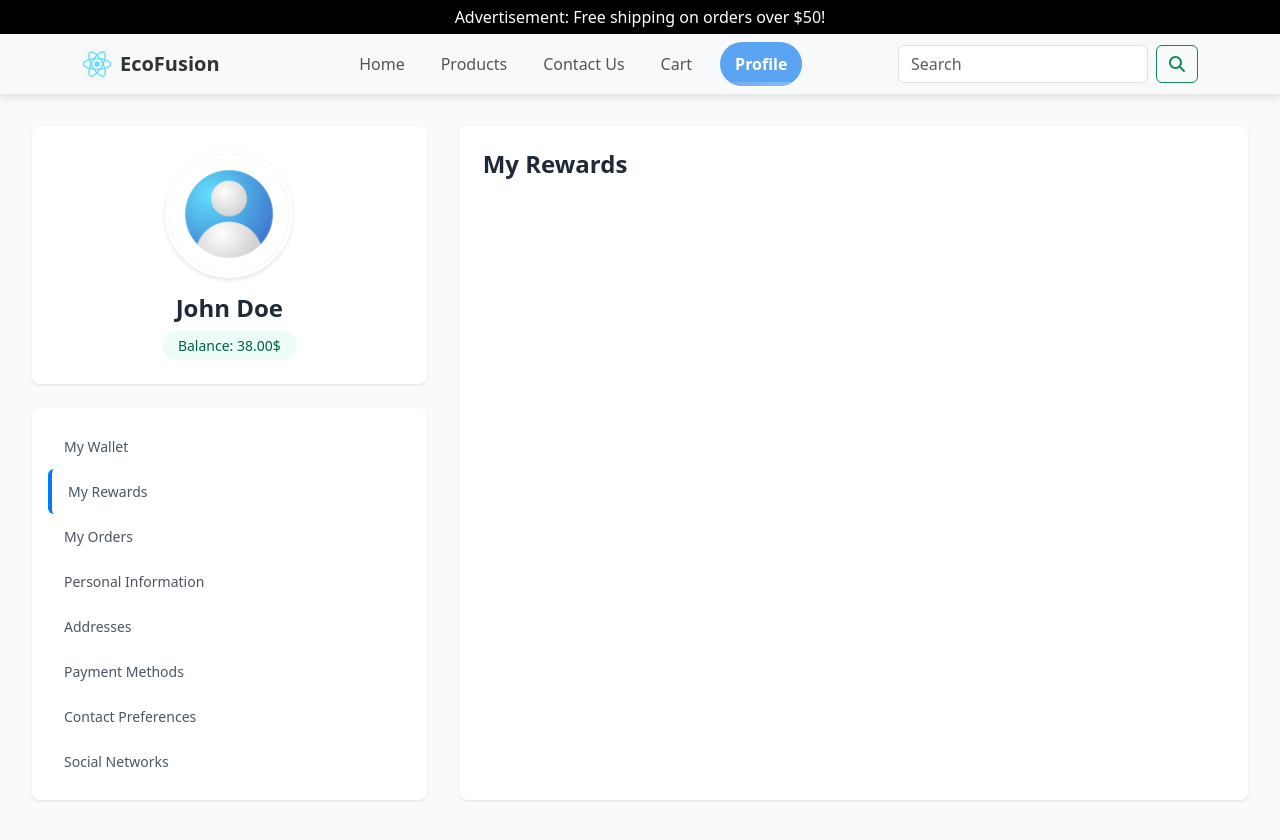
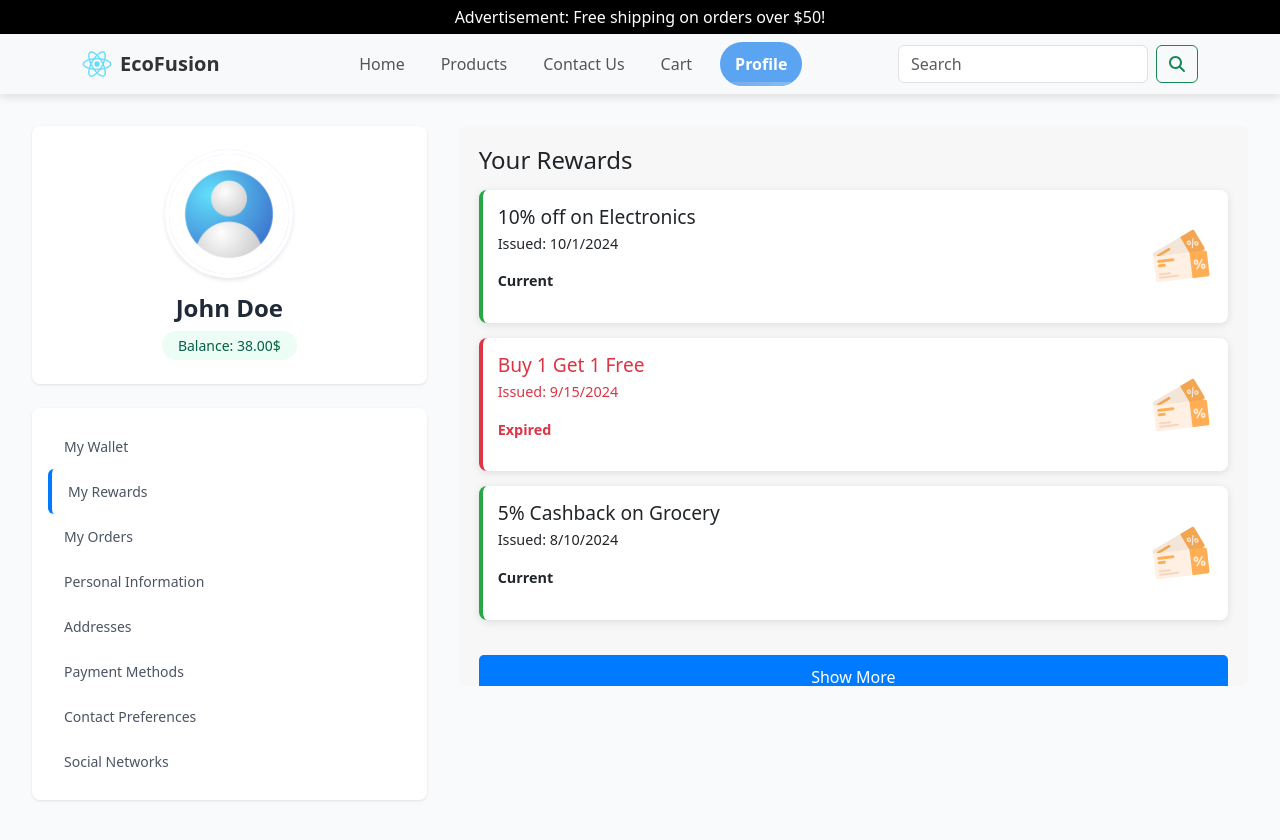
Before and after one commit to dwip708/EcoFusion, a React (Create React App) app: page /profile in a window 1280 px wide. Both pictures are taken after a click on the button "My Rewards". Shown: the top 840 px of the page. Built offline with nearby package versions, Linux system fonts and the light colour scheme.

Commit message:
Added 'My rewards' component

```diff
--- a/src/components/Profile.js
+++ b/src/components/Profile.js
@@ -1,5 +1,6 @@
 import React, { useState } from 'react';
 import './Profile.css';
+import MyRewards from './ProfileComponents/MyRewardsComponents/MyRewards';
 import PersonalInformation from './ProfileComponents/PersonalInformation';
 
 const Profile = () => {
@@ -14,6 +15,14 @@ const Profile = () => {
     profilePic: '/ppic.jpg',
     balance: "38.00$",
   });
+
+  const rewards = [
+    { id: 1, title: '10% off on Electronics', issueDate: '2024-10-01', expired: false },
+    { id: 2, title: 'Buy 1 Get 1 Free', issueDate: '2024-09-15', expired: true },
+    { id: 3, title: '5% Cashback on Grocery', issueDate: '2024-08-10', expired: false },
+    { id: 4, title: '15% off on Fashion', issueDate: '2024-07-30', expired: true },
+    { id: 5, title: '20% off on Flights', issueDate: '2024-09-05', expired: false }
+  ];
 
   const [isEditing, setIsEditing] = useState(false);
   const [editedUser, setEditedUser] = useState({ ...user });
@@ -55,6 +64,27 @@ const Profile = () => {
     setSelectedTab(item);
   };
 
+  const handleMenuItemView = () => {
+    switch (selectedTab) {
+      case "My Rewards":
+        return <MyRewards rewards={rewards}/>;
+      case "Personal Information":
+        return (
+          <PersonalInformation
+            selectedTab={selectedTab}
+            isEditing={isEditing}
+            handleEdit={handleEdit}
+            handleSave={handleSave}
+            handleCancel={handleCancel}
+            handleChange={handleChange}
+            editedUser={editedUser}
+            user={user}
+          />
+        )
+
+    }
+  }
+
   return (
     <div className="profile-container">
       <div className="profile-grid">
@@ -93,16 +123,7 @@ const Profile = () => {
         </div>
 
         {/* Right Column */}
-        <PersonalInformation
-        selectedTab={selectedTab}
-        isEditing={isEditing}
-        handleEdit={handleEdit}
-        handleSave={handleSave}
-        handleCancel={handleCancel}
-        handleChange={handleChange}
-        editedUser={editedUser}
-        user={user}
-      />
+        {handleMenuItemView()}
       </div>
     </div>
   );
--- /dev/null
+++ b/src/components/ProfileComponents/MyRewardsComponents/MyRewards.css
@@ -0,0 +1,39 @@
+.rewards-section {
+    max-height: 70vh;
+    overflow-y: auto;
+    padding: 20px;
+    border-radius: 8px;
+    background-color: #f7f7f7;
+}
+
+.rewards-section h2 {
+    font-size: 1.5rem;
+    margin-bottom: 15px;
+}
+
+
+.rewards-list {
+    display: flex;
+    flex-direction: column;
+}
+
+.no-rewards {
+    text-align: center;
+    font-size: 1.2rem;
+    color: #888;
+    margin-top: 20px;
+}
+
+.show-more {
+    background-color: #007bff;
+    color: white;
+    border: none;
+    padding: 10px 20px;
+    margin-top: 20px;
+    cursor: pointer;
+    border-radius: 5px;
+}
+
+.show-more:hover {
+    background-color: #0056b3;
+}
--- /dev/null
+++ b/src/components/ProfileComponents/MyRewardsComponents/MyRewards.js
@@ -0,0 +1,34 @@
+
+import React, { useState } from 'react';
+import './MyRewards.css';
+import RewardsCard from './RewardsCard';
+
+const MyRewards = ({rewards}) => {
+    const [showAll, setShowAll] = useState(false);
+
+    const displayedRewards = showAll ? rewards : rewards.slice(0, 3);
+
+    return(
+        <div className="rewards-section">
+            <h2>Your Rewards</h2>
+            <div className="rewards-list">
+                <div className="reward-cards">
+                    {displayedRewards.length === 0 ? (
+                        <p className="no-rewards">No current rewards available.</p>
+                    ) : (
+                        displayedRewards.map(reward => <RewardsCard key={reward.id} reward={reward} />)
+                    )}
+                </div>
+
+                {/* Show more button */}
+                {rewards.length > 3 && (
+                    <button className="show-more" onClick={() => setShowAll(!showAll)}>
+                        {showAll ? 'Show Less' : 'Show More'}
+                    </button>
+                )}
+            </div>
+        </div>
+    )
+}
+
+export default MyRewards;
--- /dev/null
+++ b/src/components/ProfileComponents/MyRewardsComponents/RewardsCard.css
@@ -0,0 +1,34 @@
+.reward-card {
+  background: #fff;
+  border-radius: 8px;
+  padding: 15px;
+  margin-bottom: 15px;
+  box-shadow: 0 2px 8px rgba(0, 0, 0, 0.1);
+  display: flex;
+  justify-content: space-between;
+  align-items: center;
+}
+
+.reward-card h4 {
+  margin: 0;
+  font-size: 1.2rem;
+}
+
+.reward-card p {
+  font-size: 0.9rem;
+  margin-top: 5px;
+}
+
+.reward-card .status {
+  margin-top: 10px;
+  font-weight: bold;
+}
+
+.reward-card.current {
+  border-left: 4px solid #28a745;
+}
+
+.reward-card.expired {
+  border-left: 4px solid #dc3545;
+  color: #dc3545;
+}
--- /dev/null
+++ b/src/components/ProfileComponents/MyRewardsComponents/RewardsCard.js
@@ -0,0 +1,22 @@
+import React from 'react';
+import './RewardsCard.css';
+
+const RewardsCard = ({ reward }) => {
+  const { title, issueDate, expired } = reward;
+
+  const expirationStatus = expired ? 'Expired' : 'Current';
+  const statusClass = expired ? 'expired' : 'current';
+
+  return (
+    <div className={`reward-card ${statusClass}`}>
+      <div>
+        <h4>{title}</h4>
+        <p>Issued: {new Date(issueDate).toLocaleDateString()}</p>
+        <p className={`status ${statusClass}`}>{expirationStatus}</p>
+      </div>
+      <img src="ticket.png" alt="coupon" height={'80%'}/>
+    </div>
+  );
+};
+
+export default RewardsCard;
```
Also changed, not shown: public/ticket.png (added).
